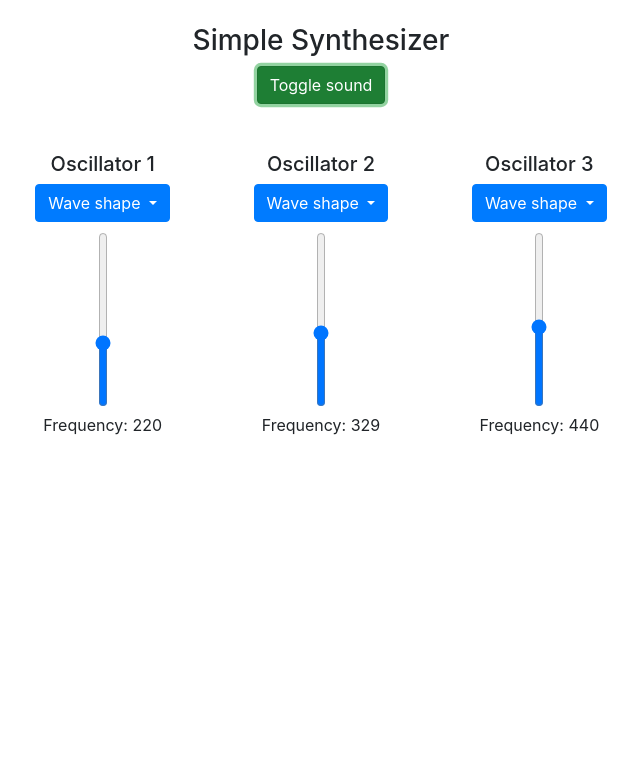
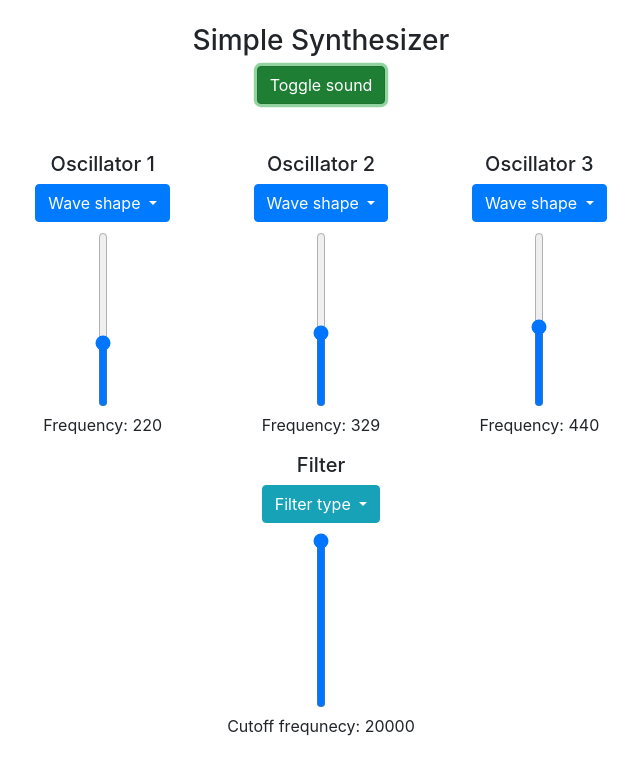
Before and after one commit to aawill/theremini, a plain HTML site: page index.html in a window 1280 px wide. Both pictures are taken after a click on the button "Toggle sound". Shown: the whole page, without its empty margins (319-959 px from the left). Drawn offline with nearby package versions, Linux system fonts and the light colour scheme.

Commit message:
added filter

```diff
--- a/index.html
+++ b/index.html
@@ -11,19 +11,36 @@
 </head>
 <body>
 <style>
-input[type=range][orient=vertical] {
-    -webkit-appearance: slider-vertical; /* WebKit */
-    width: 8px;
-    height: 175px;
-    padding: 0 5px;
+.oscMenu {
+    position: relative;
+    text-align: center;
 }
-.oscMenu {
+.filterMenu {
     position: relative;
     text-align: center;
 }
 .dropdown-toggle {
     margin-bottom: 10px;
 }
+
+.slider {
+    -webkit-appearance: slider-vertical;
+    width: 8px;
+    height: 175px;
+    padding: 0 5px;
+}
+
+.slider::-webkit-slider-thumb {
+    cursor: pointer;
+}
+
+.slider::-moz-range-thumb {
+    width: 25px;
+    height: 25px;
+    background: #4CAF50;
+    cursor: pointer;
+}
+
 </style>
 <script>
 $(document).ready(function() {
@@ -31,9 +48,11 @@ $(document).ready(function() {
     $("#freqLabel1").html(Math.trunc(osc1Freq));
     $("#freqLabel2").html(Math.trunc(osc2Freq));
     $("#freqLabel3").html(Math.trunc(osc3Freq));
+    $("#filterLabel1").html(Math.trunc(filter1Freq));
     $("#freqSlider1").val(logposition(osc1Freq));
     $("#freqSlider2").val(logposition(osc2Freq));
     $("#freqSlider3").val(logposition(osc3Freq));
+    $("#filterSlider1").val(logposition(filter1Freq));
     $("#soundBut").click(function() {
         audioCtx.resume();
         if ($(this).hasClass("active")) {
@@ -66,6 +85,10 @@ $(document).ready(function() {
         }
         $("#shape3").text($(this).text());
     });
+    $(".filter1Type").click(function() {
+        filter1.type = this.name;
+        $("#type1").text($(this).text());
+    })
     $("#freqSlider1").on("input", function() {
         $("#freqLabel1").html(Math.trunc(logslider(this.value)));
         osc1Freq = logslider(this.value);
@@ -87,6 +110,10 @@ $(document).ready(function() {
             osc3.frequency.value = osc3Freq;
         }
     });
+    $("#filterSlider1").on("input", function() {
+        $("#filterLabel1").html(Math.trunc(logslider(this.value)));
+        filter1.frequency.value = logslider(this.value);
+    })
 });
 
 function logslider(position) {
@@ -96,7 +123,6 @@ function logslider(position) {
     var maxv = Math.log(20000);
 
     var scale = (maxv-minv) / (maxp-minp);
-
     return Math.exp(minv + scale*(position-minp));
 }
 
@@ -115,10 +141,12 @@ function initializeAudio(freqIn) {
     audioCtx = new (window.AudioContext || window.webkitAudioContext);
     volume = audioCtx.createGain();
     volume.connect(audioCtx.destination);
-    filter = audioCtx.createBiquadFilter();
-    filter.connect(volume);
-    filter.type = "lowpass";
-    filter.frequency.value = 2000;
+
+    filter1Freq = 20000;
+    filter1 = audioCtx.createBiquadFilter();
+    filter1.connect(volume);
+    filter1.type = "lowpass";
+    filter1.frequency.value = filter1Freq;
 
     osc1Freq = freq;
     osc2Freq = freq * Math.pow(Math.pow(2, (1/12)), 7);
@@ -136,20 +164,19 @@ function initializeAudio(freqIn) {
     osc3.type = osc3Shape;
 }
 
-
 function playOscs() {
     osc1 = audioCtx.createOscillator();
     osc1.frequency.value = osc1Freq;
     osc1.type = osc1Shape;
-    osc1.connect(filter);
+    osc1.connect(filter1);
     osc2 = audioCtx.createOscillator();
     osc2.frequency.value = osc2Freq;
     osc2.type = osc2Shape;
-    osc2.connect(filter);
+    osc2.connect(filter1);
     osc3 = audioCtx.createOscillator();
     osc3.frequency.value = osc3Freq;
     osc3.type = osc3Shape;
-    osc3.connect(filter);
+    osc3.connect(filter1);
     osc1.start();
     osc2.start();
     osc3.start();
@@ -170,7 +197,7 @@ function stopOscs() {
 <br/>
 <br/>
 <div class="row justify-content-center">
-<div class="dropdown oscMenu col-sm-3 col-md-2 col-lg-2">
+<div class="dropdown oscMenu col-sm-3 col-md-3 col-lg-2">
   <h5 class="text-center">Oscillator 1</h5>
   <button class="btn btn-primary dropdown-toggle" type="button" data-toggle="dropdown" aria-haspopup="true" aria-expanded="false">
   <span id="shape1">Wave shape</span>
@@ -181,12 +208,12 @@ function stopOscs() {
     <button class="dropdown-item osc1Shape" type="button" name="sawtooth">Sawtooth</button>
   </div>
   <div>
-  <input type="range" id ="freqSlider1" class="freqSlider" min="0" max="100" class="vertical" orient="vertical"/>
+  <input type="range" id ="freqSlider1" class="slider freqSlider" min="0" max="100" orient="vertical"/>
   <p>Frequency: <span id="freqLabel1"></span></p>
   </div>
   <hr style='border: none; clear: both'>
 </div>
-<div class="dropdown oscMenu col-sm-3 col-md-2 col-lg-2">
+<div class="dropdown oscMenu col-sm-3 col-md-3 col-lg-2">
   <h5 class="text-center">Oscillator 2</h5>
   <button class="btn btn-primary dropdown-toggle" type="button" data-toggle="dropdown" aria-haspopup="true" aria-expanded="false">
   <span id="shape2">Wave shape</span>
@@ -197,11 +224,11 @@ function stopOscs() {
     <button class="dropdown-item osc2Shape" type="button" name="sawtooth">Sawtooth</button>
   </div>
   <div>
-  <input type="range" id ="freqSlider2" class="freqSlider" min="0" max="100" class="vertical" orient="vertical"/>
+  <input type="range" id ="freqSlider2" class="slider vertical freqSlider" min="0" max="100" orient="vertical"/>
   <p>Frequency: <span id="freqLabel2"></span></p>
   </div>
 </div>
-<div class="dropdown oscMenu col-sm-3 col-md-2 col-lg-2">
+<div class="dropdown oscMenu col-sm-3 col-md-3 col-lg-2">
   <h5 class="text-center">Oscillator 3</h5>
   <button class="btn btn-primary dropdown-toggle" type="button" data-toggle="dropdown" aria-haspopup="true" aria-expanded="false">
   <span id="shape3">Wave shape</span>
@@ -212,10 +239,27 @@ function stopOscs() {
     <button class="dropdown-item osc3Shape" type="button" name="sawtooth">Sawtooth</button>
   </div>
   <div>
-  <input type="range" id ="freqSlider3" class="freqSlider" min="0" max="100" class="vertical" orient="vertical"/>
+  <input type="range" id ="freqSlider3" class="slider vertical freqSlider" min="0" max="100" orient="vertical"/>
   <p>Frequency: <span id="freqLabel3"></span></p>
   </div>
 </div>
 </div>
+<div class="row justify-content-center">
+  <div class="dropdown filterMenu col-sm-3 col-md-3 col-lg-2">
+    <h5 class="text-center">Filter</h5>
+    <button class="btn btn-info dropdown-toggle" type="button" data-toggle="dropdown" aria-haspopup="true" aria-expanded="false">
+    <span id="type1">Filter type</span>
+    </button>
+    <div class="dropdown-menu">
+    <button class="dropdown-item filter1Type" type="button" name="lowpass">Low pass</button>
+    <button class="dropdown-item filter1Type" type="button" name="highpass">High pass</button>
+    <button class="dropdown-item filter1Type" type="button" name="bandpass">Band pass</button>
+  </div>
+  <div>
+  <input type="range" id ="filterSlider1" class="slider vertical filterSlider" min="0" max="100" orient="vertical"/>
+  <p>Cutoff frequnecy: <span id="filterLabel1"></span></p>
+  </div>
+  </div>
+</div>
 </body>
 </html>
```
